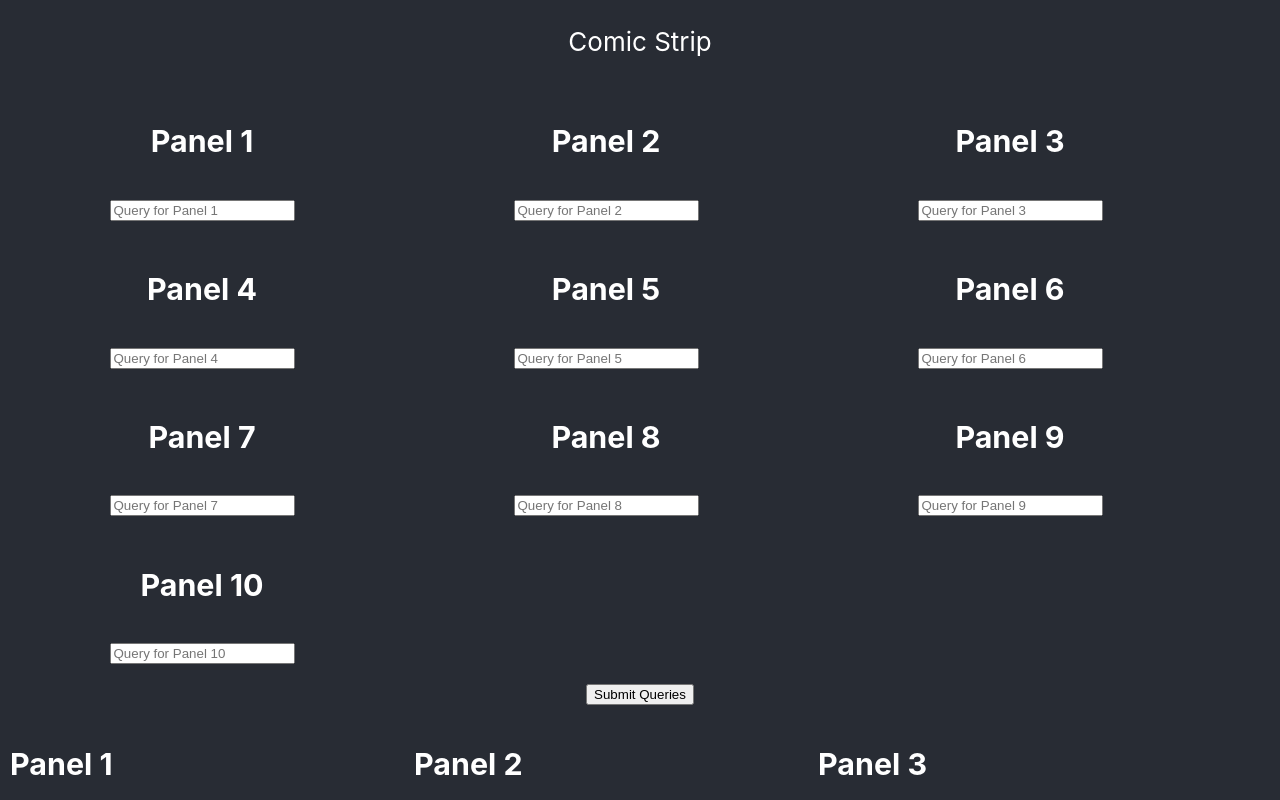
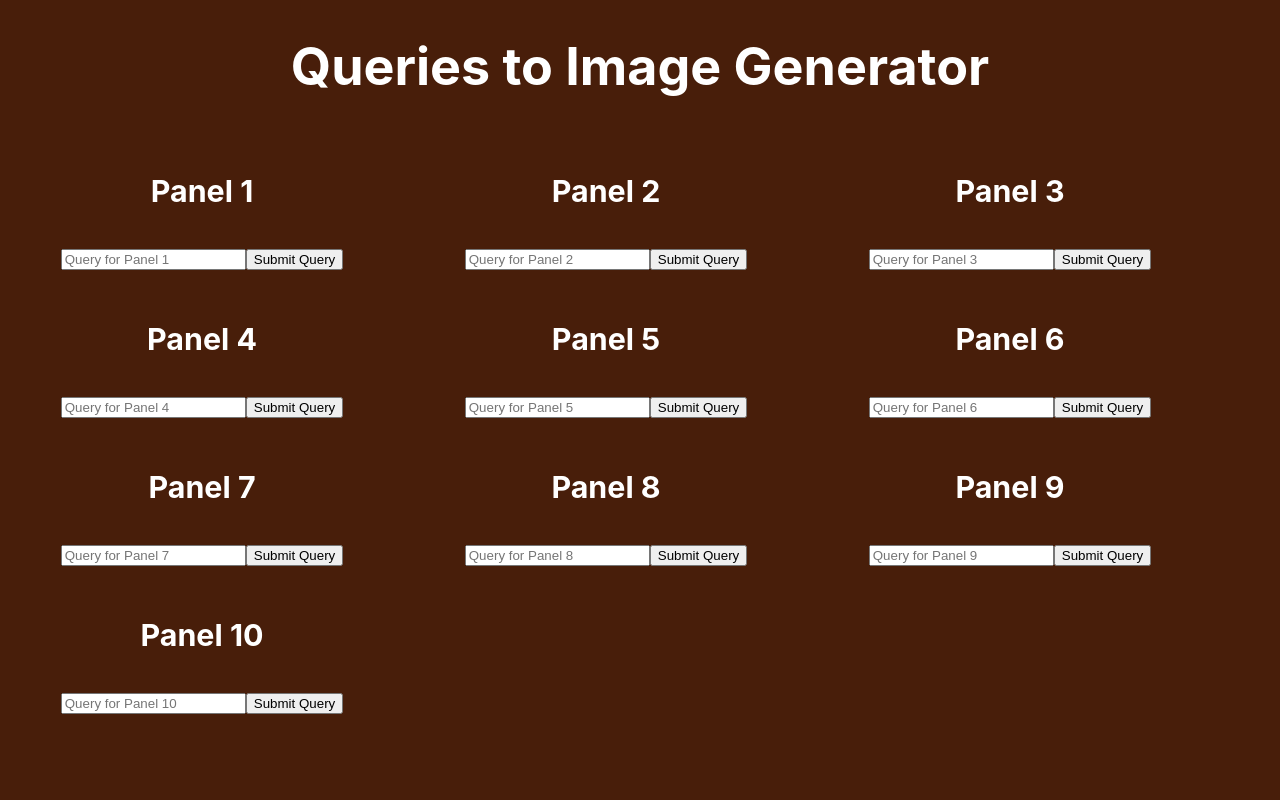
Before and after one commit to codingSoul289/Dashtoon_Project, a React (Create React App) app: page / in a window 1280 px wide. Shown: the top 800 px of the page. Built offline with nearby package versions, Linux system fonts and the light colour scheme.

Commit message:
Modified QueryInput component

```diff
--- a/public/index.html
+++ b/public/index.html
@@ -2,14 +2,14 @@
 <html lang="en">
   <head>
     <meta charset="utf-8" />
-    <link rel="icon" href="%PUBLIC_URL%/favicon.ico" />
+    <link rel="icon" href="%PUBLIC_URL%/logo513.png" />
     <meta name="viewport" content="width=device-width, initial-scale=1" />
     <meta name="theme-color" content="#000000" />
     <meta
       name="description"
       content="Web site created using create-react-app"
     />
-    <link rel="apple-touch-icon" href="%PUBLIC_URL%/logo192.png" />
+    <link rel="apple-touch-icon" href="%PUBLIC_URL%/logo513.png" />
     <!--
       manifest.json provides metadata used when your web app is installed on a
       user's mobile device or desktop. See https://developers.google.com/web/fundamentals/web-app-manifest/
@@ -24,7 +24,7 @@
       work correctly both with client-side routing and a non-root public URL.
       Learn how to configure a non-root public URL by running `npm run build`.
     -->
-    <title>React App</title>
+    <title>Tanny Comics</title>
   </head>
   <body>
     <noscript>You need to enable JavaScript to run this app.</noscript>
--- a/src/App.css
+++ b/src/App.css
@@ -37,7 +37,7 @@
 }
 
 .App-header {
-  background-color: #282c34;
+  background-color: rgb(72, 30, 10);
   min-height: 100vh;
   display: flex;
   flex-direction: column;
--- a/src/App.js
+++ b/src/App.js
@@ -1,45 +1,43 @@
-import './App.css';
+import React, { useState } from 'react';
 import ComicStrip from './components/ComicStrip';
 import QueryInput from './components/QueryInput';
-import { useState } from 'react';
+import './App.css'
 
-// import PanelStripComponent from './components/PanelStripComponent'
-function App() {
-  // const apiUrl = "https://xdwvg9no7pefghrn.us-east-1.aws.endpoints.huggingface.cloud";
-  // const data = {
-  //   "inputs":"Astronaut riding a horse"
-  // };
-
-  const apiEndpoint = 'YOUR_API_ENDPOINT'; // Replace with your actual API endpoint
+const App = () => {
+  const apiEndpoint = 'https://xdwvg9no7pefghrn.us-east-1.aws.endpoints.huggingface.cloud'; // Replace with your actual API endpoint
   const [imageUrls, setImageUrls] = useState(Array(10).fill(null));
 
-  const fetchImagesWithQueries = async (queries) => {
+  const fetchImageWithQuery = async (index, query) => {
     try {
-      const responses = await Promise.all(
-        queries.map((query, index) =>
-          fetch(`${apiEndpoint}/${index + 1}?query=${query}`, { method: 'GET' })
-        )
-      );
+      const response = await fetch(`${apiEndpoint}/${index + 1}`, {
+        method: 'POST',
+        headers: {
+          'Content-Type': 'application/json',
+        },
+        body: JSON.stringify({ inputs: query }),
+      });
 
-      const blobs = await Promise.all(responses.map((response) => response.blob()));
+      const blob = await response.blob();
+      const url = URL.createObjectURL(blob);
 
-      setImageUrls(blobs.map((blob) => URL.createObjectURL(blob)));
+      setImageUrls((prevUrls) => {
+        const newUrls = [...prevUrls];
+        newUrls[index] = url;
+        return newUrls;
+      });
     } catch (error) {
-      console.error('Error fetching images with queries:', error);
+      console.error(`Error fetching image for panel ${index + 1} with query:`, error);
     }
   };
 
   return (
     <div className="App">
       <header className="App-header">
-        <p>
-          Comic Strip
-        </p>
-        <QueryInput onSubmit={fetchImagesWithQueries} />
-        <ComicStrip imageUrls={imageUrls}></ComicStrip>
+        <QueryInput onSubmit={fetchImageWithQuery} />
+        <ComicStrip imageUrls={imageUrls} />
       </header>
     </div>
   );
-}
+};
 
 export default App;
--- a/src/components/ComicStrip.js
+++ b/src/components/ComicStrip.js
@@ -10,10 +10,9 @@ const ComicStrip = ({ imageUrls }) => {
             style={{
               width: index < imageUrls.length - 1 ? '30%' : '100%', // 30% width for first 9 panels, 100% for the last panel
               padding: '10px',
-              textAlign: index === imageUrls.length - 1 ? 'center' : 'left', // Center-align the last panel
+              textAlign: index === imageUrls.length - 1 ? 'center' : 'center', // Center-align the last panel
             }}
           >
-            <h3>Panel {index + 1}</h3>
             {url && <img src={url} alt={`Panel ${index + 1}`} style={{ maxWidth: '100%', maxHeight: '300px' }} />}
           </div>
         ))}
--- a/src/components/QueryInput.js
+++ b/src/components/QueryInput.js
@@ -10,13 +10,14 @@ const QueryInput = ({ onSubmit }) => {
     setQueries(newQueries);
   };
 
-  const handleSubmit = () => {
-    // Call the onSubmit callback with the array of queries
-    onSubmit(queries);
+  const handleSubmit = (index) => {
+    // Call the onSubmit callback with the query for the specified index
+    onSubmit(index, queries[index]);
   };
 
   return (
     <div>
+      <h1>Queries to Image Generator</h1>
       <div style={{ display: 'flex', flexWrap: 'wrap' }}>
         {queries.map((query, index) => (
           <div key={index} style={{ width: '30%', padding: '10px' }}>
@@ -27,10 +28,10 @@ const QueryInput = ({ onSubmit }) => {
               onChange={(event) => handleQueryChange(index, event)}
               placeholder={`Query for Panel ${index + 1}`}
             />
+            <button onClick={() => handleSubmit(index)}>Submit Query</button>
           </div>
         ))}
       </div>
-      <button onClick={handleSubmit}>Submit Queries</button>
     </div>
   );
 };
```
Also changed, not shown: public/logo513.png (added).
